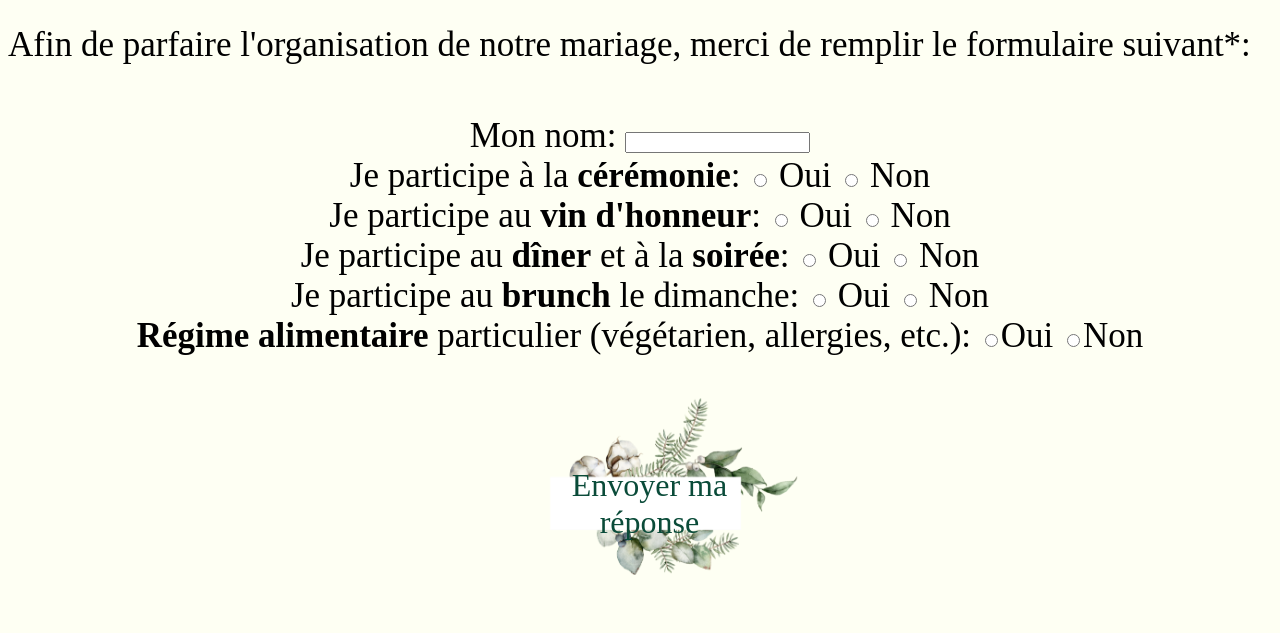
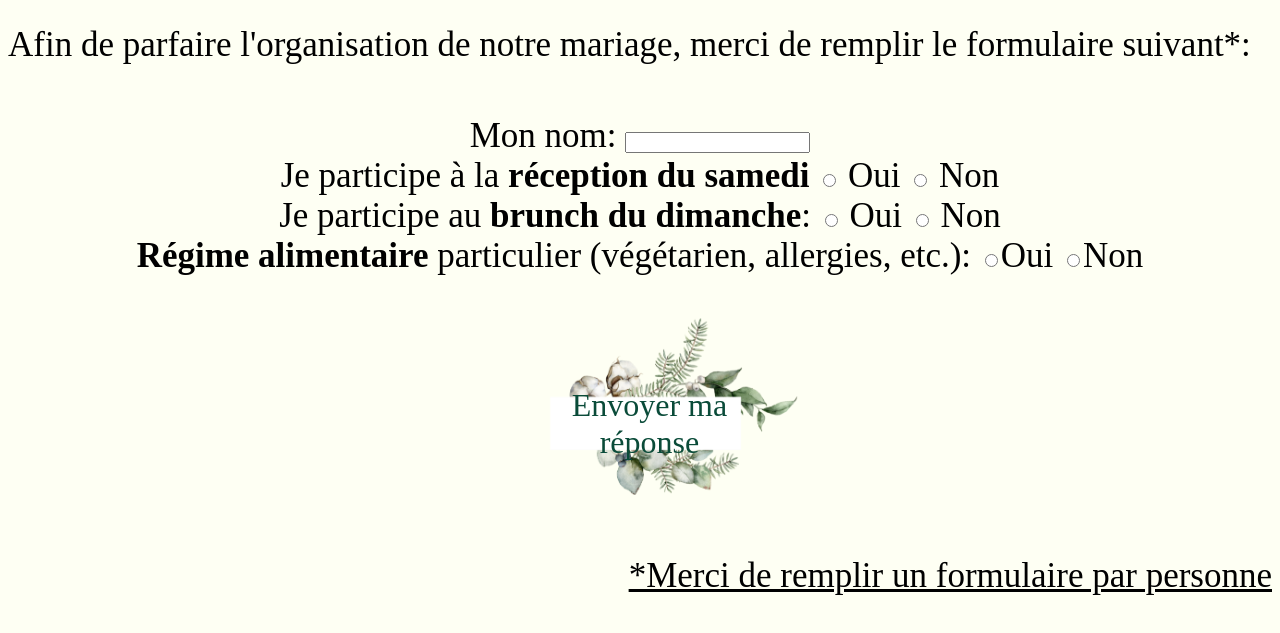
Before and after one commit to BraimComplexe/unjourendecembre, a plain HTML site: page pages/confirmation.html in a window 1280 px wide. Shown: the part 148-781 px from the top of the page. Drawn offline with Linux system fonts and the light colour scheme; a web font is replaced by a local one.

Commit message:
tarifs préférentiels + update confirmation form

```diff
--- a/css/base_mariage.css
+++ b/css/base_mariage.css
@@ -187,7 +187,7 @@ header h1{
     display: none;
   }
 
-  #checkbox_ceremonie, #checkbox_vindhonneur, #checkbox_soiree, #checkbox_brunch{
+  #checkbox_ceremonie, #checkbox_brunch{
     accent-color: #0a4b39;
   }
 
--- a/pages/confirmation.html
+++ b/pages/confirmation.html
@@ -41,13 +41,9 @@
             <option value="Anna Unknown">
             <option value="etc.">
           </datalist>
-        <br><label for="ceremonie">Je participe à la <b>cérémonie</b>: </label> <input id="checkbox_ceremonie" name="checkbox_ceremonie" type="radio"> Oui </input>
+        <br><label for="ceremonie">Je participe à la <b>réception du samedi</b> </label> <input id="checkbox_ceremonie" name="checkbox_ceremonie" type="radio"> Oui </input>
                                             <input id="checkbox_ceremonie" name="checkbox_ceremonie" type="radio"> Non </input>
-        <br><label for="vindhonneur">Je participe au <b>vin d'honneur</b>: </label><input id="checkbox_vindhonneur" name="checkbox_vindhonneur" type="radio"> Oui </input>
-                                                  <input id="checkbox_vindhonneur" name="checkbox_vindhonneur" type="radio"> Non</input>
-        <br><label for="soiree">Je participe au <b>dîner</b> et à la <b>soirée</b>: </label><input id="checkbox_soiree" name="checkbox_soiree" type="radio"> Oui</input>
-                                                                <input id="checkbox_soiree" name="checkbox_soiree" type="radio"> Non</input>
-        <br><label for="brunch">Je participe au <b>brunch</b> le dimanche: </label><input id="checkbox_brunch" name="checkbox_brunch" type="radio"> Oui </input>
+        <br><label for="brunch">Je participe au <b>brunch du dimanche</b>: </label><input id="checkbox_brunch" name="checkbox_brunch" type="radio"> Oui </input>
                                                       <input id="checkbox_brunch" name="checkbox_brunch" type="radio"> Non </input>
         <br><label for="regime"><b>Régime alimentaire</b> particulier (végétarien, allergies, etc.): </label><input id="checkbox_regime" name="checkbox_regime" type="radio" onClick="showRegimeDetails(this)" value="Oui">Oui</input>
                                                                               <input id="checkbox_regime" name="checkbox_regime" type="radio" onClick="showRegimeDetails(this)" value="Non">Non</input><br>
```
Also changed, not shown: pages/hebergement.html (+1 -1 lines), 1 other file.
